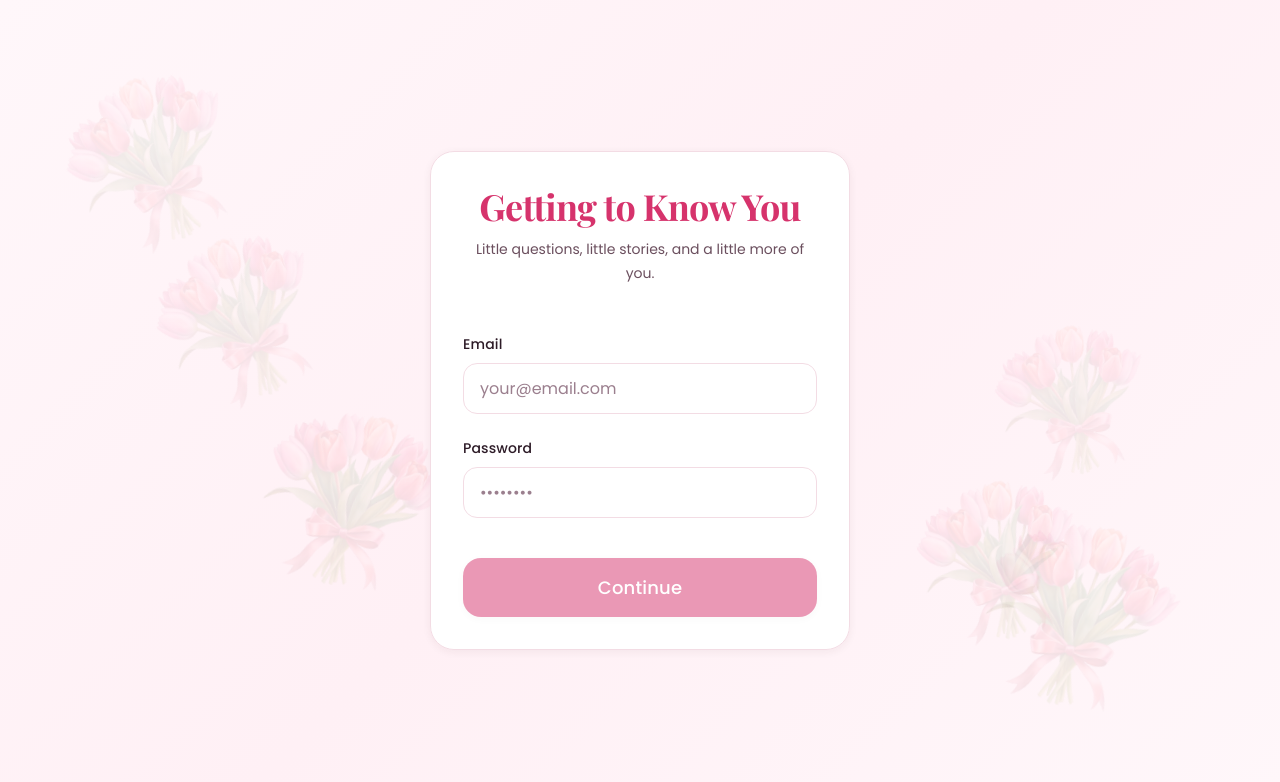
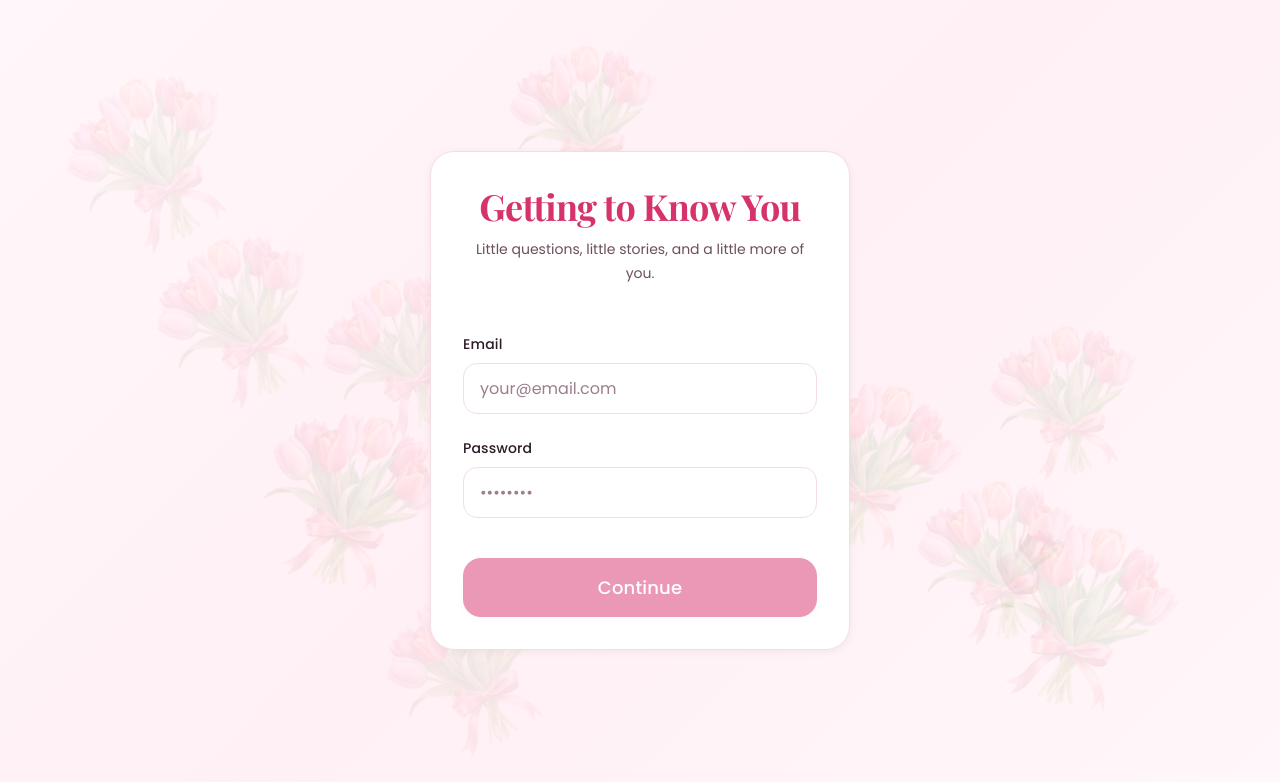
Before and after one commit to kevindizon6675-crypto/love-book-frontend, an Angular app: page /login in a window 1280 px wide. Shown: the top 782 px of the page. Built offline with nearby package versions, Linux system fonts and the light colour scheme.

Commit message:
update website1

```diff
--- a/src/app/app.component.ts
+++ b/src/app/app.component.ts
@@ -7,7 +7,7 @@ import { CommonModule } from '@angular/common';
   standalone: true,
   imports: [RouterOutlet, CommonModule],
   template: `
-    <!-- Global Floating Tulips Background -->
+    <!-- Global Floating Tulips Background - MARAMI! -->
     <div class="global-tulips">
       <img src="assets/tulip-bouquet.png" class="global-tulip tulip-1" alt="">
       <img src="assets/tulip-bouquet.png" class="global-tulip tulip-2" alt="">
@@ -19,6 +19,16 @@ import { CommonModule } from '@angular/common';
       <img src="assets/tulip-bouquet.png" class="global-tulip tulip-8" alt="">
       <img src="assets/tulip-bouquet.png" class="global-tulip tulip-9" alt="">
       <img src="assets/tulip-bouquet.png" class="global-tulip tulip-10" alt="">
+      <img src="assets/tulip-bouquet.png" class="global-tulip tulip-11" alt="">
+      <img src="assets/tulip-bouquet.png" class="global-tulip tulip-12" alt="">
+      <img src="assets/tulip-bouquet.png" class="global-tulip tulip-13" alt="">
+      <img src="assets/tulip-bouquet.png" class="global-tulip tulip-14" alt="">
+      <img src="assets/tulip-bouquet.png" class="global-tulip tulip-15" alt="">
+      <img src="assets/tulip-bouquet.png" class="global-tulip tulip-16" alt="">
+      <img src="assets/tulip-bouquet.png" class="global-tulip tulip-17" alt="">
+      <img src="assets/tulip-bouquet.png" class="global-tulip tulip-18" alt="">
+      <img src="assets/tulip-bouquet.png" class="global-tulip tulip-19" alt="">
+      <img src="assets/tulip-bouquet.png" class="global-tulip tulip-20" alt="">
     </div>
     <router-outlet></router-outlet>
   `,
@@ -114,6 +124,76 @@ import { CommonModule } from '@angular/common';
       animation: floatTulip1 31s infinite;
     }
 
+    .tulip-11 {
+      width: 175px;
+      top: 12%;
+      left: 20%;
+      animation: floatTulip2 24s infinite;
+    }
+
+    .tulip-12 {
+      width: 165px;
+      top: 35%;
+      right: 25%;
+      animation: floatTulip3 26s infinite;
+    }
+
+    .tulip-13 {
+      width: 180px;
+      bottom: 15%;
+      right: 30%;
+      animation: floatTulip1 29s infinite;
+    }
+
+    .tulip-14 {
+      width: 155px;
+      top: 55%;
+      left: 18%;
+      animation: floatTulip2 27s infinite;
+    }
+
+    .tulip-15 {
+      width: 190px;
+      bottom: 45%;
+      right: 12%;
+      animation: floatTulip3 25s infinite;
+    }
+
+    .tulip-16 {
+      width: 170px;
+      top: 8%;
+      right: 40%;
+      animation: floatTulip1 30s infinite;
+    }
+
+    .tulip-17 {
+      width: 185px;
+      bottom: 25%;
+      left: 35%;
+      animation: floatTulip2 28s infinite;
+    }
+
+    .tulip-18 {
+      width: 160px;
+      top: 48%;
+      left: 8%;
+      animation: floatTulip3 32s infinite;
+    }
+
+    .tulip-19 {
+      width: 175px;
+      bottom: 55%;
+      right: 8%;
+      animation: floatTulip1 26s infinite;
+    }
+
+    .tulip-20 {
+      width: 165px;
+      top: 82%;
+      left: 60%;
+      animation: floatTulip2 31s infinite;
+    }
+
     /* Floating animations with different patterns */
     @keyframes floatTulip1 {
       0%, 100% {
@@ -160,19 +240,21 @@ import { CommonModule } from '@angular/common';
       }
     }
 
-    /* Mobile: Reduce tulip count and size */
+    /* Mobile: Show MORE tulips and increase opacity for visibility */
     @media (max-width: 767px) {
       .global-tulip {
-        opacity: 0.05;
+        opacity: 0.12; /* Mas visible sa mobile */
       }
 
-      .tulip-1, .tulip-2, .tulip-3, .tulip-4, .tulip-5 {
-        width: 120px;
+      /* Keep all 20 tulips but adjust sizes */
+      .tulip-1, .tulip-2, .tulip-3, .tulip-4, .tulip-5,
+      .tulip-6, .tulip-7, .tulip-8, .tulip-9, .tulip-10 {
+        width: 140px;
       }
 
-      /* Hide some tulips on mobile */
-      .tulip-6, .tulip-7, .tulip-8, .tulip-9, .tulip-10 {
-        display: none;
+      .tulip-11, .tulip-12, .tulip-13, .tulip-14, .tulip-15,
+      .tulip-16, .tulip-17, .tulip-18, .tulip-19, .tulip-20 {
+        width: 130px;
       }
     }
 
--- a/src/app/components/dashboard/dashboard.component.css
+++ b/src/app/components/dashboard/dashboard.component.css
@@ -88,6 +88,38 @@
   width: 185px;
   transform: rotate(12deg);
   animation: floatBg4 31s infinite ease-in-out;
+}
+
+.bg-tulip-9 {
+  top: 18%;
+  left: 30%;
+  width: 175px;
+  transform: rotate(-28deg);
+  animation: floatBg1 24s infinite ease-in-out;
+}
+
+.bg-tulip-10 {
+  bottom: 12%;
+  left: 40%;
+  width: 190px;
+  transform: rotate(22deg);
+  animation: floatBg2 26s infinite ease-in-out;
+}
+
+.bg-tulip-11 {
+  top: 55%;
+  right: 35%;
+  width: 165px;
+  transform: rotate(-16deg);
+  animation: floatBg3 28s infinite ease-in-out;
+}
+
+.bg-tulip-12 {
+  bottom: 50%;
+  left: 15%;
+  width: 180px;
+  transform: rotate(14deg);
+  animation: floatBg4 27s infinite ease-in-out;
 }
 
 @keyframes floatBg1 {
@@ -237,6 +269,42 @@
   animation: floatTulip3 25s infinite ease-in-out;
 }
 
+/* Tulip 9 - Top Left 2 */
+.tulip-9 {
+  top: 22%;
+  left: 8%;
+  width: 115px;
+  transform: rotate(-22deg);
+  animation: floatTulip1 26s infinite ease-in-out;
+}
+
+/* Tulip 10 - Bottom Right 2 */
+.tulip-10 {
+  bottom: 18%;
+  right: 18%;
+  width: 125px;
+  transform: rotate(16deg);
+  animation: floatTulip2 28s infinite ease-in-out;
+}
+
+/* Tulip 11 - Middle Center Left */
+.tulip-11 {
+  top: 38%;
+  left: 12%;
+  width: 110px;
+  transform: rotate(-12deg);
+  animation: floatTulip3 24s infinite ease-in-out;
+}
+
+/* Tulip 12 - Middle Center Right */
+.tulip-12 {
+  top: 42%;
+  right: 8%;
+  width: 118px;
+  transform: rotate(14deg);
+  animation: floatTulip1 27s infinite ease-in-out;
+}
+
 @keyframes floatTulip1 {
   0%, 100% {
     transform: translateY(0) rotate(-20deg);
@@ -292,51 +360,65 @@
   }
 }
 
-/* Mobile: Hide some tulips and reduce size */
+/* Mobile: Show all tulips with better visibility */
 @media (max-width: 374px) {
   .tulip {
-    width: 80px;
-    opacity: 0.10;
+    width: 90px;
+    opacity: 0.18; /* Mas visible */
   }
 
-  .tulip-1 { width: 70px; }
-  .tulip-2 { width: 75px; }
-  .tulip-3 { width: 65px; }
-
-  /* Hide tulip 4 and 5 on smallest screens */
-  .tulip-4,
-  .tulip-5 {
-    display: none;
-  }
+  .tulip-1 { width: 85px; }
+  .tulip-2 { width: 90px; }
+  .tulip-3 { width: 80px; }
+  .tulip-4 { width: 85px; }
+  .tulip-5 { width: 88px; }
+  .tulip-6 { width: 82px; }
+  .tulip-7 { width: 87px; }
+  .tulip-8 { width: 84px; }
+  .tulip-9 { width: 83px; }
+  .tulip-10 { width: 86px; }
+  .tulip-11 { width: 81px; }
+  .tulip-12 { width: 89px; }
 }
 
 @media (min-width: 375px) and (max-width: 389px) {
   .tulip {
-    width: 90px;
-    opacity: 0.12;
+    width: 100px;
+    opacity: 0.18;
   }
 
-  .tulip-1 { width: 80px; }
-  .tulip-2 { width: 85px; }
-  .tulip-3 { width: 75px; }
-  .tulip-4 { width: 80px; }
-
-  /* Hide only tulip 5 */
-  .tulip-5 {
-    display: none;
-  }
+  .tulip-1 { width: 95px; }
+  .tulip-2 { width: 100px; }
+  .tulip-3 { width: 90px; }
+  .tulip-4 { width: 95px; }
+  .tulip-5 { width: 98px; }
+  .tulip-6 { width: 92px; }
+  .tulip-7 { width: 97px; }
+  .tulip-8 { width: 94px; }
+  .tulip-9 { width: 93px; }
+  .tulip-10 { width: 96px; }
+  .tulip-11 { width: 91px; }
+  .tulip-12 { width: 99px; }
 }
 
 @media (min-width: 390px) and (max-width: 479px) {
   .tulip {
-    width: 100px;
+    width: 110px;
+    opacity: 0.16;
   }
 
-  .tulip-1 { width: 90px; }
-  .tulip-2 { width: 95px; }
-  .tulip-3 { width: 85px; }
-  .tulip-4 { width: 90px; }
-  .tulip-5 { width: 88px; }
+  .tulip-1 { width: 105px; }
+  .tulip-2 { width: 110px; }
+  .tulip-3 { width: 100px; }
+  .tulip-4 { width: 105px; }
+  .tulip-5 { width: 108px; }
+  .tulip-6 { width: 102px; }
+  .tulip-7 { width: 107px; }
+  .tulip-8 { width: 104px; }
+  .tulip-9 { width: 103px; }
+  .tulip-10 { width: 106px; }
+  .tulip-11 { width: 101px; }
+  .tulip-12 { width: 109px; }
 }
 
 /* ============================================
@@ -1354,16 +1436,11 @@
 
 /* Background tulips responsive adjustments */
 @media (max-width: 479px) {
-  .bg-tulip-1,
-  .bg-tulip-2 {
-    width: 140px;
-    opacity: 0.04;
-  }
-
-  .bg-tulip-3,
-  .bg-tulip-4 {
-    width: 130px;
-    opacity: 0.04;
+  .bg-tulip-1, .bg-tulip-2, .bg-tulip-3, .bg-tulip-4,
+  .bg-tulip-5, .bg-tulip-6, .bg-tulip-7, .bg-tulip-8,
+  .bg-tulip-9, .bg-tulip-10, .bg-tulip-11, .bg-tulip-12 {
+    width: 150px;
+    opacity: 0.10; /* Mas visible sa mobile */
   }
 }
 
--- a/src/app/components/dashboard/dashboard.component.html
+++ b/src/app/components/dashboard/dashboard.component.html
@@ -2,7 +2,7 @@
   <!-- Interactive Letter Envelope Overlay -->
   <div class="letter-overlay" *ngIf="showWelcomeLetter() && !authService.isAdmin()">
 
-    <!-- Five Decorative Tulips -->
+    <!-- More Decorative Tulips -->
     <div class="decorative-tulips">
       <img src="assets/tulip-bouquet.png" class="tulip tulip-1" alt="">
       <img src="assets/tulip-bouquet.png" class="tulip tulip-2" alt="">
@@ -12,6 +12,10 @@
       <img src="assets/tulip-bouquet.png" class="tulip tulip-6" alt="">
       <img src="assets/tulip-bouquet.png" class="tulip tulip-7" alt="">
       <img src="assets/tulip-bouquet.png" class="tulip tulip-8" alt="">
+      <img src="assets/tulip-bouquet.png" class="tulip tulip-9" alt="">
+      <img src="assets/tulip-bouquet.png" class="tulip tulip-10" alt="">
+      <img src="assets/tulip-bouquet.png" class="tulip tulip-11" alt="">
+      <img src="assets/tulip-bouquet.png" class="tulip tulip-12" alt="">
     </div>
 
     <!-- Envelope Container -->
@@ -105,6 +109,10 @@
     <img src="assets/tulip-bouquet.png" class="floating-tulip bg-tulip-6" alt="">
     <img src="assets/tulip-bouquet.png" class="floating-tulip bg-tulip-7" alt="">
     <img src="assets/tulip-bouquet.png" class="floating-tulip bg-tulip-8" alt="">
+    <img src="assets/tulip-bouquet.png" class="floating-tulip bg-tulip-9" alt="">
+    <img src="assets/tulip-bouquet.png" class="floating-tulip bg-tulip-10" alt="">
+    <img src="assets/tulip-bouquet.png" class="floating-tulip bg-tulip-11" alt="">
+    <img src="assets/tulip-bouquet.png" class="floating-tulip bg-tulip-12" alt="">
   </div>
 
   <!-- Main Dashboard Content -->
--- a/src/app/components/login/login.component.css
+++ b/src/app/components/login/login.component.css
@@ -28,7 +28,7 @@
   position: absolute;
   width: 200px;
   height: auto;
-  opacity: 0.08;
+  opacity: 0.12; /* Mas visible */
   mix-blend-mode: multiply;
   filter: blur(0.5px);
 }
@@ -79,6 +79,38 @@
   width: 170px;
   transform: rotate(12deg);
   animation: float3 31s infinite ease-in-out;
+}
+
+.tulip-7 {
+  top: 35%;
+  left: 25%;
+  width: 165px;
+  transform: rotate(-18deg);
+  animation: float1 27s infinite ease-in-out;
+}
+
+.tulip-8 {
+  bottom: 30%;
+  right: 25%;
+  width: 180px;
+  transform: rotate(22deg);
+  animation: float2 29s infinite ease-in-out;
+}
+
+.tulip-9 {
+  top: 15%;
+  left: 40%;
+  width: 160px;
+  transform: rotate(-12deg);
+  animation: float3 26s infinite ease-in-out;
+}
+
+.tulip-10 {
+  bottom: 5%;
+  left: 30%;
+  width: 175px;
+  transform: rotate(16deg);
+  animation: float1 32s infinite ease-in-out;
 }
 
 @keyframes float1 {
@@ -216,16 +248,19 @@
 
   .floating-tulip {
     width: 120px;
-    opacity: 0.05;
+    opacity: 0.15; /* Mas visible */
   }
 
   .tulip-1 { width: 100px; }
   .tulip-2 { width: 110px; }
-
-  /* Hide tulip 3 on smallest screens */
-  .tulip-3 {
-    display: none;
-  }
+  .tulip-3 { width: 105px; }
+  .tulip-4 { width: 115px; }
+  .tulip-5 { width: 108px; }
+  .tulip-6 { width: 112px; }
+  .tulip-7 { width: 102px; }
+  .tulip-8 { width: 118px; }
+  .tulip-9 { width: 106px; }
+  .tulip-10 { width: 114px; }
 }
 
 @media (min-width: 375px) and (max-width: 479px) {
@@ -243,9 +278,17 @@
 
   .floating-tulip {
     width: 140px;
+    opacity: 0.15; /* Mas visible */
   }
 
   .tulip-1 { width: 120px; }
   .tulip-2 { width: 130px; }
-  .tulip-3 { width: 110px; }
+  .tulip-3 { width: 125px; }
+  .tulip-4 { width: 135px; }
+  .tulip-5 { width: 128px; }
+  .tulip-6 { width: 132px; }
+  .tulip-7 { width: 122px; }
+  .tulip-8 { width: 138px; }
+  .tulip-9 { width: 126px; }
+  .tulip-10 { width: 134px; }
 }
--- a/src/app/components/login/login.component.html
+++ b/src/app/components/login/login.component.html
@@ -7,6 +7,10 @@
     <img src="assets/tulip-bouquet.png" class="floating-tulip tulip-4" alt="">
     <img src="assets/tulip-bouquet.png" class="floating-tulip tulip-5" alt="">
     <img src="assets/tulip-bouquet.png" class="floating-tulip tulip-6" alt="">
+    <img src="assets/tulip-bouquet.png" class="floating-tulip tulip-7" alt="">
+    <img src="assets/tulip-bouquet.png" class="floating-tulip tulip-8" alt="">
+    <img src="assets/tulip-bouquet.png" class="floating-tulip tulip-9" alt="">
+    <img src="assets/tulip-bouquet.png" class="floating-tulip tulip-10" alt="">
   </div>
 
   <div class="login-container">
--- a/src/app/components/questionnaire/questionnaire.component.css
+++ b/src/app/components/questionnaire/questionnaire.component.css
@@ -22,7 +22,7 @@
 
 .floating-tulip {
   position: absolute;
-  opacity: 0.05;
+  opacity: 0.12; /* Mas visible na */
   mix-blend-mode: multiply;
 }
 
@@ -72,6 +72,38 @@
   width: 175px;
   transform: rotate(-12deg);
   animation: floatQuestionnaire2 29s infinite ease-in-out;
+}
+
+.bg-tulip-7 {
+  bottom: 45%;
+  right: 18%;
+  width: 185px;
+  transform: rotate(20deg);
+  animation: floatQuestionnaire1 26s infinite ease-in-out;
+}
+
+.bg-tulip-8 {
+  top: 68%;
+  left: 25%;
+  width: 165px;
+  transform: rotate(-25deg);
+  animation: floatQuestionnaire2 31s infinite ease-in-out;
+}
+
+.bg-tulip-9 {
+  top: 8%;
+  right: 30%;
+  width: 180px;
+  transform: rotate(18deg);
+  animation: floatQuestionnaire1 24s infinite ease-in-out;
+}
+
+.bg-tulip-10 {
+  bottom: 10%;
+  left: 50%;
+  width: 170px;
+  transform: rotate(-14deg);
+  animation: floatQuestionnaire2 28s infinite ease-in-out;
 }
 
 @keyframes floatQuestionnaire1 {
--- a/src/app/components/questionnaire/questionnaire.component.html
+++ b/src/app/components/questionnaire/questionnaire.component.html
@@ -7,6 +7,10 @@
     <img src="assets/tulip-bouquet.png" class="floating-tulip bg-tulip-4" alt="">
     <img src="assets/tulip-bouquet.png" class="floating-tulip bg-tulip-5" alt="">
     <img src="assets/tulip-bouquet.png" class="floating-tulip bg-tulip-6" alt="">
+    <img src="assets/tulip-bouquet.png" class="floating-tulip bg-tulip-7" alt="">
+    <img src="assets/tulip-bouquet.png" class="floating-tulip bg-tulip-8" alt="">
+    <img src="assets/tulip-bouquet.png" class="floating-tulip bg-tulip-9" alt="">
+    <img src="assets/tulip-bouquet.png" class="floating-tulip bg-tulip-10" alt="">
   </div>
 
   <div class="questionnaire-container container-md">
```
